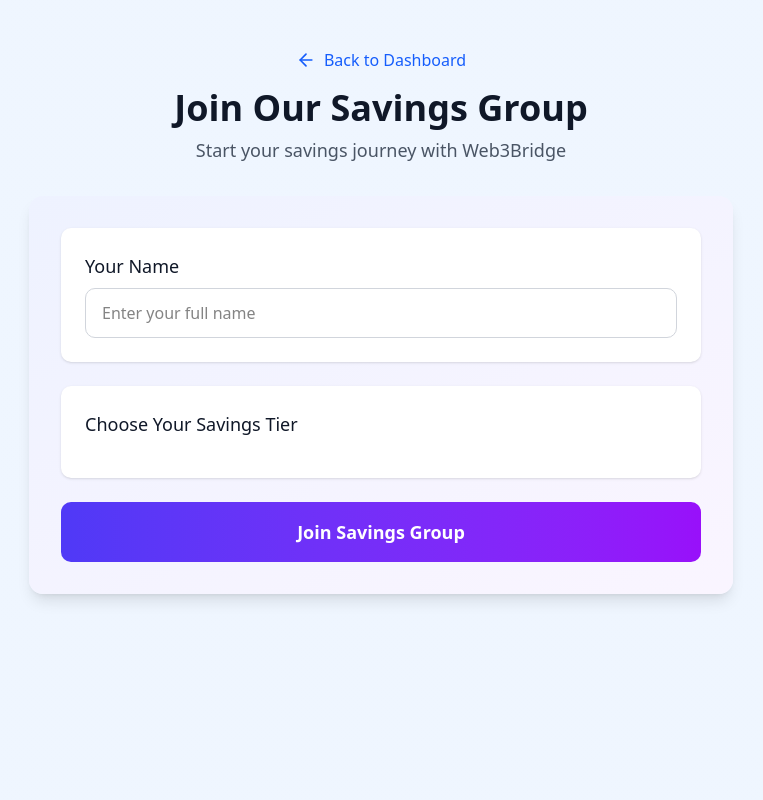
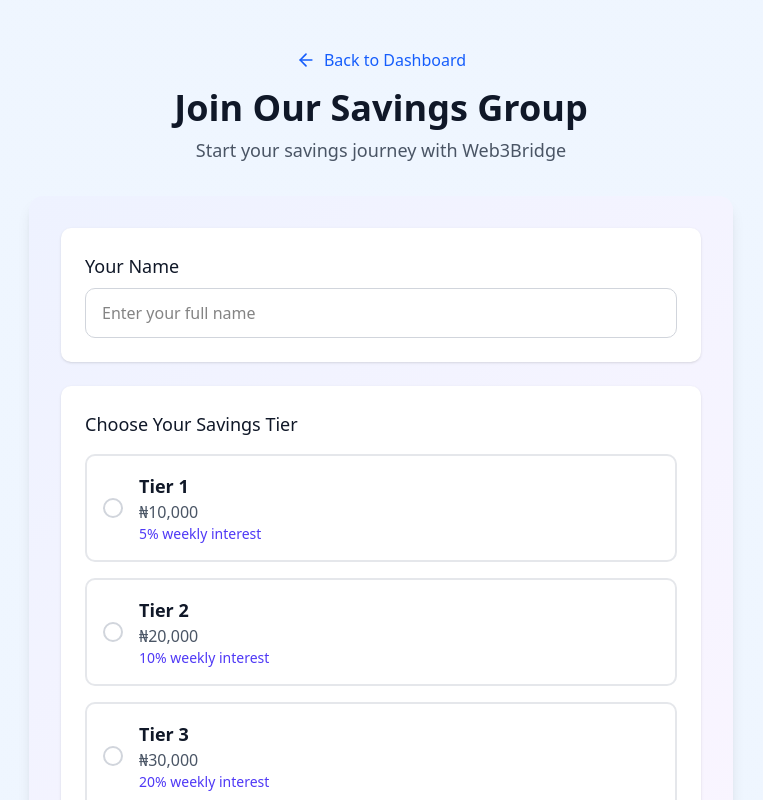
Before and after one commit to 0xdevcollins/web3bridge, a Next.js app: page /register in a window 1280 px wide. Shown: the top 800 px of the page, without its empty margins (259-1022 px from the left). Built offline with nearby package versions, Linux system fonts and the light colour scheme.

Commit message:
Add savings tier selection to StudentRegistration component with validation

```diff
--- a/components/StudentRegistration.tsx
+++ b/components/StudentRegistration.tsx
@@ -1,10 +1,13 @@
 'use client';
 
 import { useState } from 'react';
+import { SAVINGS_TIERS } from '@/constants/savings';
+import { Tier } from '@/types/savings';
 import { useRouter } from 'next/navigation';
 
 export default function StudentRegistration() {
   const [name, setName] = useState('');
+  const [selectedTier, setSelectedTier] = useState<Tier | null>(null);
   const [error, setError] = useState('');
   const [isSubmitting, setIsSubmitting] = useState(false);
   const router = useRouter();
@@ -20,6 +23,11 @@ export default function StudentRegistration() {
       return;
     }
 
+    if (!selectedTier) {
+      setError('Please select a savings tier');
+      setIsSubmitting(false);
+      return;
+    }
 
     try {
       await new Promise(resolve => setTimeout(resolve, 500));
@@ -51,7 +59,32 @@ export default function StudentRegistration() {
         <div className="bg-white p-6 rounded-lg shadow-sm">
           <h3 className="text-lg font-medium text-gray-900 mb-4">Choose Your Savings Tier</h3>
           <div className="grid gap-4">
-
+          {SAVINGS_TIERS.map((tier) => (
+              <div
+                key={tier.id}
+                className={`relative p-4 rounded-lg border-2 cursor-pointer transition-all ${
+                  selectedTier?.id === tier.id
+                    ? 'border-indigo-500 bg-indigo-50'
+                    : 'border-gray-200 hover:border-indigo-300'
+                } ${isSubmitting ? 'opacity-50 cursor-not-allowed' : ''}`}
+                onClick={() => !isSubmitting && setSelectedTier(tier)}
+              >
+                <div className="flex items-center">
+                  <div className={`w-5 h-5 rounded-full border-2 flex items-center justify-center ${
+                    selectedTier?.id === tier.id ? 'border-indigo-500' : 'border-gray-300'
+                  }`}>
+                    {selectedTier?.id === tier.id && (
+                      <div className="w-3 h-3 bg-indigo-500 rounded-full" />
+                    )}
+                  </div>
+                  <div className="ml-4">
+                    <h4 className="text-lg font-semibold text-gray-900">{tier.name}</h4>
+                    <p className="text-gray-600">₦{tier.amount.toLocaleString()}</p>
+                    <p className="text-sm text-indigo-600 font-medium">{tier.interestRate}% weekly interest</p>
+                  </div>
+                </div>
+              </div>
+            ))}
           </div>
         </div>
 
```
